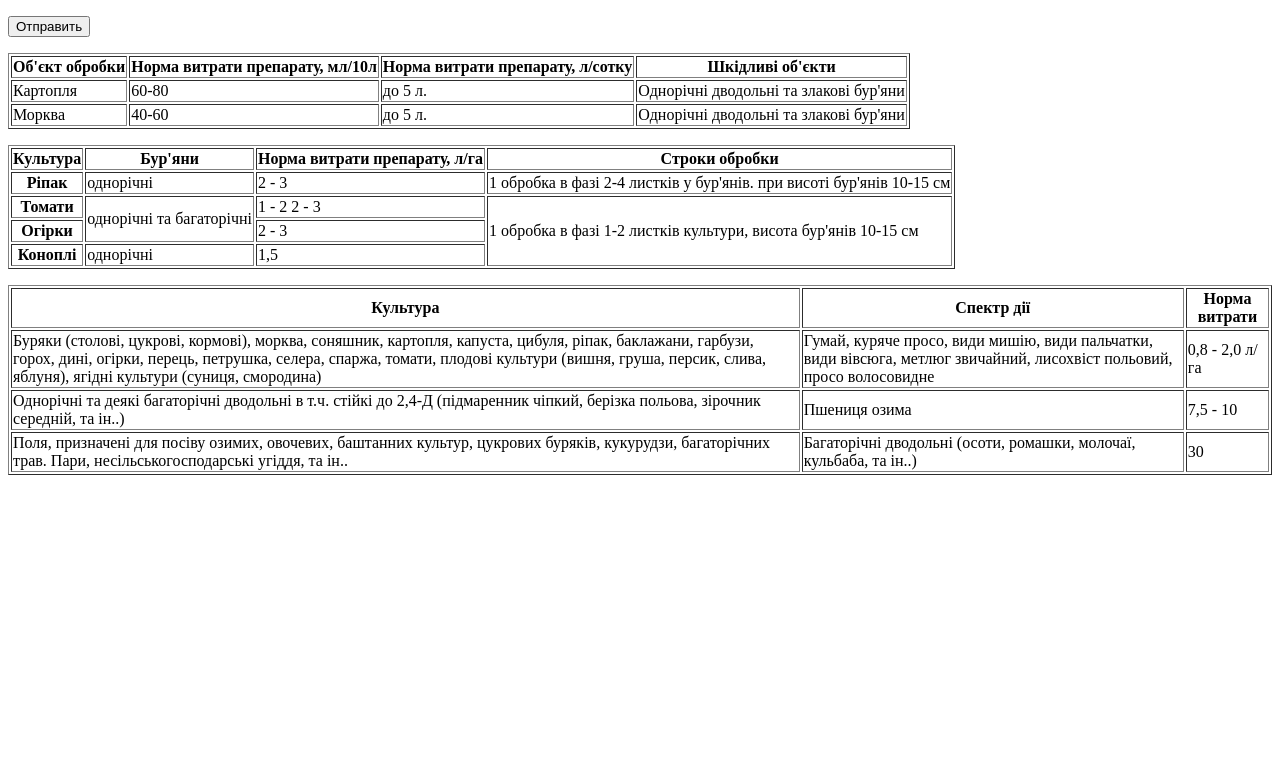
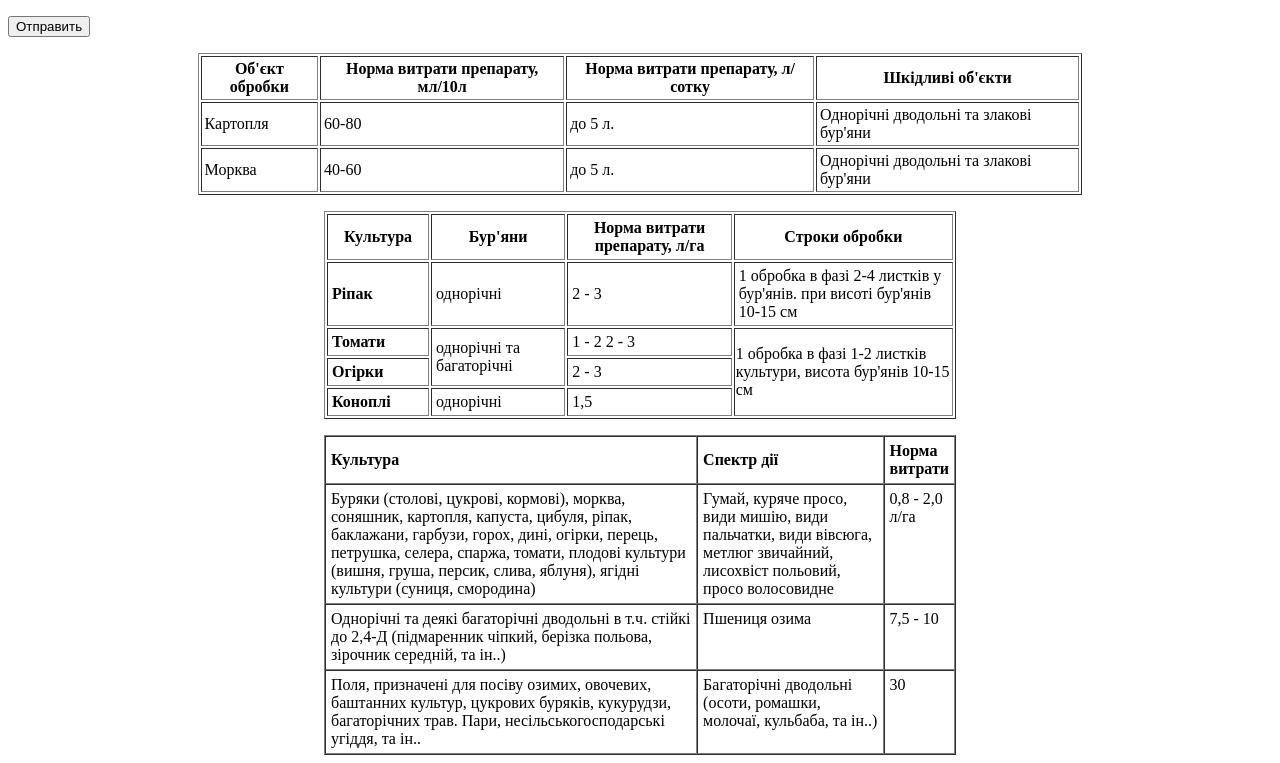
Before and after one commit to GeekHub-FrontEnd-CMS-Online-8/Chernetskiy_Oleg_hw_3, a plain HTML site: page index.html in a window 1280 px wide. Shown: the part 1350-2113 px from the top of the page. Before the commit the page ends 1833 px from the top, so only its background shows below. Drawn offline with Linux system fonts and the light colour scheme.

Commit message:
Tables fixed

```diff
--- a/css/styles.css
+++ b/css/styles.css
@@ -1,11 +1,57 @@
 .t1 {
-   /* align: justify; */
-   /* text-align: center; /* Выравнивание по центру */
+    width: 70%;
+   /* border: 1px double grey; */
 }
 .t2 {
-    /* text-align: center; /* Выравнивание по центру */
+    width: 50%;
 }
 .t3{
-   /* border : 1; */
-   /* border : ridge; */
+    width: 50%;
+    border-spacing: 0;
 }
+.t1k {
+    padding: 3px;
+}
+.tx {
+    text-align: left;
+    padding: 4px;
+}
+.tx1 {
+    text-align: left;
+    padding: 4px;
+}
+.ty{
+    width: 5%;
+    padding: 4px;
+}
+.ty1 {
+    width: 10%;
+    padding: 4px;
+}
+.ty2 {
+    width: 15%;
+    padding: 4px;
+}
+.ty3 {
+    width: 20%;
+    padding: 4px;
+}
+.tz1 {
+    width: 60%;
+    text-align: left;
+    padding: 5px;
+}
+.tz2 {
+    width: 30%;
+    text-align: left;
+    padding: 5px;
+}
+.tz3{
+    width: 10%;
+    text-align: left;
+    padding: 5px;
+}
+.tf1 {
+    vertical-align: text-top;
+    padding: 5px;
+}
--- a/index.html
+++ b/index.html
@@ -1,5 +1,5 @@
 <!DOCTYPE html>
-<html>
+<html lang="uk">
  <head>
   <meta charset="utf-8">
   <title>HomeWork3</title>
@@ -14,7 +14,7 @@
     </legend>
     <p>
      <label>
-     Имя:
+      Имя:
       <input type="text" name="UserName" value="" required>
      </label>
     </p>
@@ -36,7 +36,7 @@
     <p>
      <label>
      Возраст:
-     <input type="text" name="Age" size="1" required> лет
+     <input type="text" maxlength="3" name="Age" size="1" required> лет
     </label>
     </p>
     </fieldset>
@@ -89,7 +89,7 @@
     <p><strong>Рассказать о формах в книге, посвященной HTML:</strong></p>
     <p>
      <select name="site" required>
-      <option disabled selected>Site frequency:</option>
+      <option value="" disabled selected>Site frequency:</option>
       <option value="s1">Пункт 1</option>
       <option value="s2">Пункт 2</option>
      </select>
@@ -166,39 +166,92 @@
     </label>
    </fieldset>
    <p>
-    <button>Отправить</button>
+    <button type="submit">Отправить</button>
    </p>
   </form>
-  <table class="t1" border="1">
+  <table class="t1" border="1" align="center">
    <thead>
-    <tr><th>Об'єкт обробки</th><th>Норма витрати препарату, мл/10л</th><th>Норма витрати препарату, л/сотку</th><th>Шкідливі об'єкти</th></tr>
+    <tr>
+        <th class="t1k">Об'єкт обробки</th>
+        <th class="t1k">Норма витрати препарату, мл/10л</th>
+        <th class="t1k">Норма витрати препарату, л/сотку</th>
+        <th class="t1k">Шкідливі об'єкти</th>
+    </tr>
    </thead>
    <tbody>
-    <tr><td>Картопля</td><td>60-80</td><td>до 5 л.</td><td>Однорічні дводольні та злакові бур'яни</td></tr>
-    <tr><td>Морква</td><td>40-60</td><td>до 5 л.</td><td>Однорічні дводольні та злакові бур'яни</td></tr>
+    <tr>
+        <td class="t1k">Картопля</td>
+        <td class="t1k">60-80</td>
+        <td class="t1k">до 5 л.</td>
+        <td class="t1k">Однорічні дводольні та злакові бур'яни</td>
+    </tr>
+    <tr>
+        <td class="t1k">Морква</td>
+        <td class="t1k">40-60</td>
+        <td class="t1k">до 5 л.</td>
+        <td class="t1k">Однорічні дводольні та злакові бур'яни</td>
+    </tr>
    </tbody>
   </table>
   <p>
-  <table class="t2" border="1">
+  <table class="t2" border="1" align="center">
    <thead>
-    <tr><th>Культура</th><th>Бур'яни</th><th>Норма витрати препарату, л/га</th><th>Строки обробки</th></tr>
+    <tr>
+        <th class="ty">Культура</th>
+        <th class="ty1">Бур'яни</th>
+        <th class="ty2">Норма витрати препарату, л/га</th>
+        <th class="ty3">Строки обробки</th>
+    </tr>
    </thead>
    <tbody>
-    <tr><th>Ріпак</th><td>однорічні</td><td>2 - 3</td><td>1 обробка в фазі 2-4 листків у бур'янів. при висоті бур'янів 10-15 см</td></tr>
-    <tr><th>Томати</th><td rowspan="2">однорічні та багаторічні</td><td>1 - 2 2 - 3</td><td rowspan="3">1 обробка в фазі 1-2 листків культури, висота бур'янів 10-15 см</td></tr>
-    <tr><th>Огірки</th><td>2 - 3</td></tr>
-    <tr><th>Коноплі</th><td>однорічні</td><td>1,5</td></tr>
+    <tr>
+        <th class="tx">Ріпак</th>
+        <td class="tx1">однорічні</td>
+        <td class="tx1">2 - 3</td>
+        <td class="tx1">1 обробка в фазі 2-4 листків у бур'янів. при висоті бур'янів 10-15 см</td>
+    </tr>
+    <tr>
+        <th class="tx">Томати</th>
+        <td  class="tx1" rowspan="2">однорічні та багаторічні</td>
+        <td class="tx1">1 - 2 2 - 3</td>
+        <td rowspan="3">1 обробка в фазі 1-2 листків культури, висота бур'янів 10-15 см</td>
+    </tr>
+    <tr>
+        <th class="tx">Огірки</th>
+        <td class="tx1">2 - 3</td>
+    </tr>
+    <tr>
+        <th class="tx">Коноплі</th>
+        <td class="tx1">однорічні</td>
+        <td class="tx1">1,5</td>
+    </tr>
    </tbody>
   </table>
  <p>
-  <table class="t3" border="1">
+  <table class="t3" border align="center">
    <thead>
-    <tr><th>Культура</th><th>Спектр дії</th><th>Норма витрати</th></tr>
+    <tr>
+        <th class="tz1">Культура</th>
+        <th class="tz2">Спектр дії</th>
+        <th class="tz3">Норма витрати</th>
+    </tr>
    </thead>
    <tbody>
-    <tr><td>Буряки (столові, цукрові, кормові), морква, соняшник, картопля, капуста, цибуля, ріпак, баклажани, гарбузи, горох, дині, огірки, перець, петрушка, селера, спаржа, томати, плодові культури (вишня, груша, персик, слива, яблуня), ягідні культури (суниця, смородина)</td><td>Гумай, куряче просо, види мишію, види пальчатки, види вівсюга, метлюг звичайний, лисохвіст польовий, просо волосовидне</td><td>0,8 - 2,0 л/га</td></tr>
-    <tr><td>Однорічні та деякі багаторічні дводольні в т.ч. стійкі до 2,4-Д (підмаренник чіпкий, берізка польова, зірочник середній, та ін..)</td><td>Пшениця озима</td><td>7,5 - 10</td></tr>
-    <tr><td>Поля, призначені для посіву озимих, овочевих, баштанних культур, цукрових буряків, кукурудзи, багаторічних трав. Пари, несільськогосподарські угіддя, та ін..</td><td>Багаторічні дводольні (осоти, ромашки, молочаї, кульбаба, та ін..)</td><td>30</td></tr>
+    <tr>
+        <td class="tf1">Буряки (столові, цукрові, кормові), морква, соняшник, картопля, капуста, цибуля, ріпак, баклажани, гарбузи, горох, дині, огірки, перець, петрушка, селера, спаржа, томати, плодові культури (вишня, груша, персик, слива, яблуня), ягідні культури (суниця, смородина)</td>
+        <td class="tf1">Гумай, куряче просо, види мишію, види пальчатки, види вівсюга, метлюг звичайний, лисохвіст польовий, просо волосовидне</td>
+        <td class="tf1">0,8 - 2,0 л/га</td>
+    </tr>
+    <tr>
+        <td class="tf1">Однорічні та деякі багаторічні дводольні в т.ч. стійкі до 2,4-Д (підмаренник чіпкий, берізка польова, зірочник середній, та ін..)</td>
+        <td class="tf1">Пшениця озима</td>
+        <td class="tf1">7,5 - 10</td>
+    </tr>
+    <tr>
+        <td class="tf1">Поля, призначені для посіву озимих, овочевих, баштанних культур, цукрових буряків, кукурудзи, багаторічних трав. Пари, несільськогосподарські угіддя, та ін..</td>
+        <td class="tf1">Багаторічні дводольні (осоти, ромашки, молочаї, кульбаба, та ін..)</td>
+        <td class="tf1">30</td>
+    </tr>
    </tbody>
   </table>
  </body>
```
